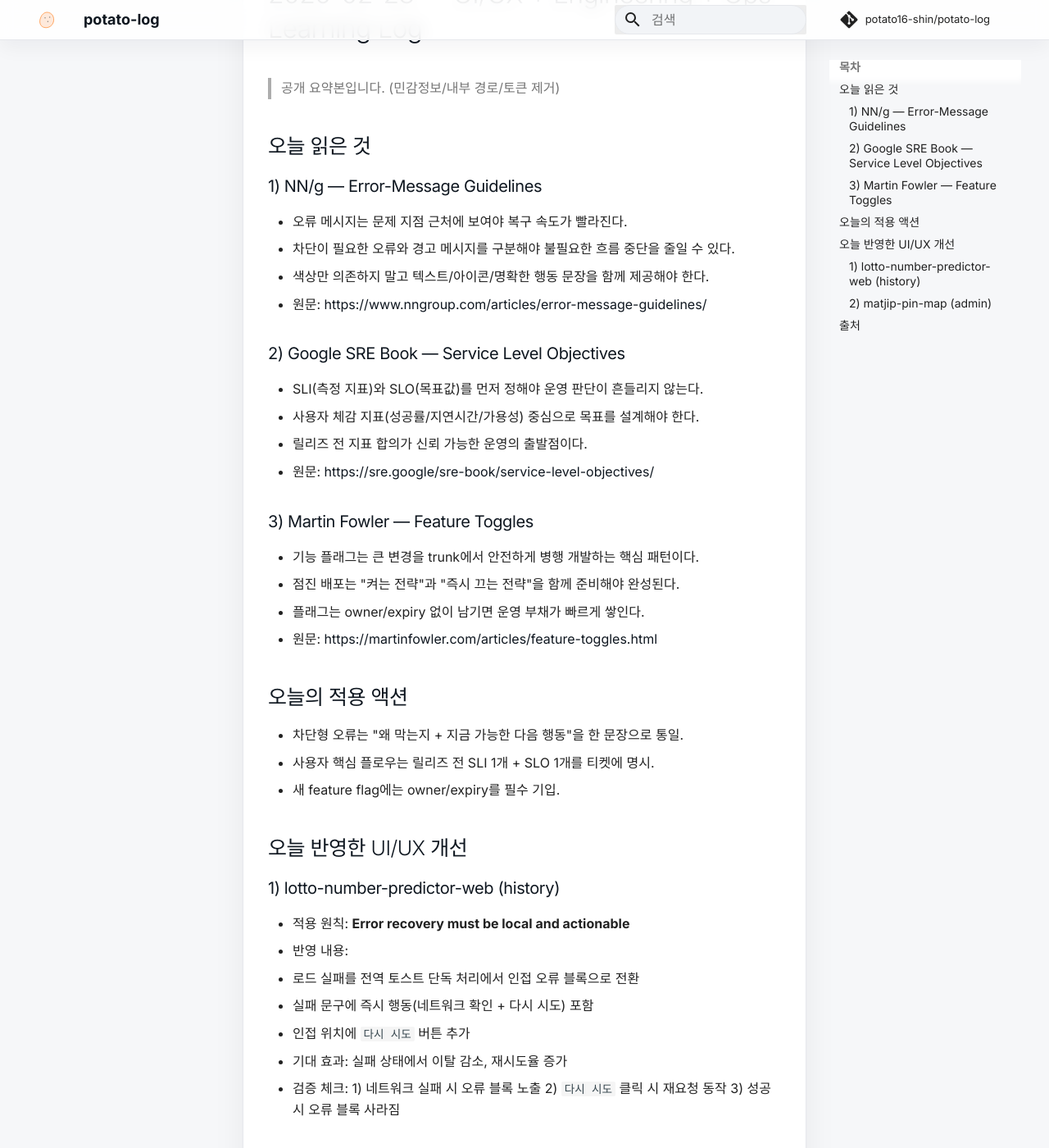
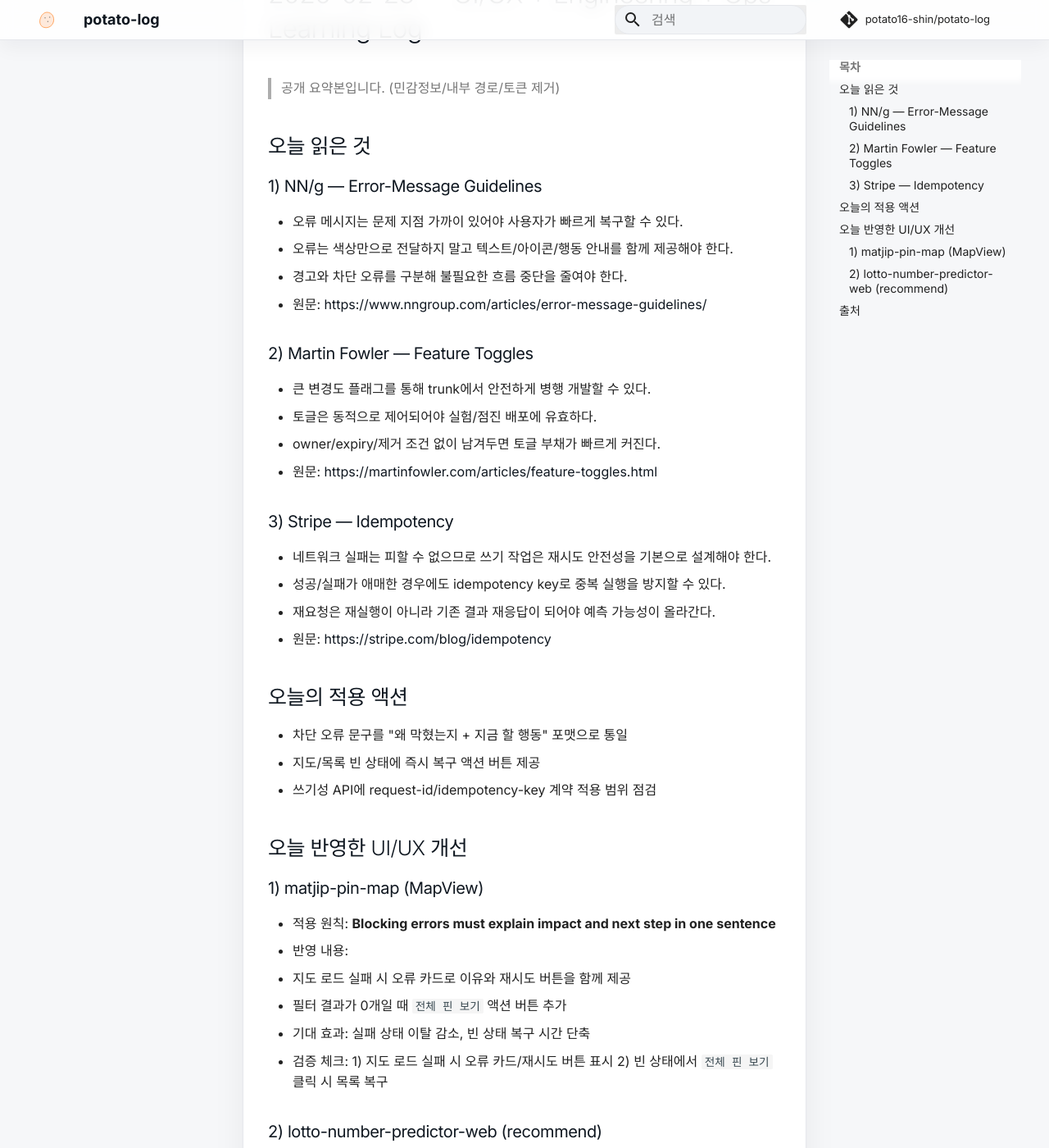
Before and after one commit to potato16-shin/potato-log, an MkDocs documentation site: the page built from docs/posts/2026-02-23.md, in a window 1280 px wide and 1400 px high, scrolled down 195 px. Shown: the whole window at 82% size. Built offline with MkDocs 1.6.1 and Material for MkDocs 9.7.7, drawn with Linux system fonts in a browser that asks for light colours; comment, search, counter and statistics services are not loaded; some of the changed text lies outside the part shown.

Commit message:
docs: publish 2026-02-23 learning summary

```diff
--- a/docs/posts/2026-02-23.md
+++ b/docs/posts/2026-02-23.md
@@ -5,53 +5,50 @@
 ## 오늘 읽은 것
 
 ### 1) NN/g — Error-Message Guidelines
-- 오류 메시지는 문제 지점 근처에 보여야 복구 속도가 빨라진다.
-- 차단이 필요한 오류와 경고 메시지를 구분해야 불필요한 흐름 중단을 줄일 수 있다.
-- 색상만 의존하지 말고 텍스트/아이콘/명확한 행동 문장을 함께 제공해야 한다.
+- 오류 메시지는 문제 지점 가까이 있어야 사용자가 빠르게 복구할 수 있다.
+- 오류는 색상만으로 전달하지 말고 텍스트/아이콘/행동 안내를 함께 제공해야 한다.
+- 경고와 차단 오류를 구분해 불필요한 흐름 중단을 줄여야 한다.
 - 원문: <https://www.nngroup.com/articles/error-message-guidelines/>
 
-### 2) Google SRE Book — Service Level Objectives
-- SLI(측정 지표)와 SLO(목표값)를 먼저 정해야 운영 판단이 흔들리지 않는다.
-- 사용자 체감 지표(성공률/지연시간/가용성) 중심으로 목표를 설계해야 한다.
-- 릴리즈 전 지표 합의가 신뢰 가능한 운영의 출발점이다.
-- 원문: <https://sre.google/sre-book/service-level-objectives/>
-
-### 3) Martin Fowler — Feature Toggles
-- 기능 플래그는 큰 변경을 trunk에서 안전하게 병행 개발하는 핵심 패턴이다.
-- 점진 배포는 "켜는 전략"과 "즉시 끄는 전략"을 함께 준비해야 완성된다.
-- 플래그는 owner/expiry 없이 남기면 운영 부채가 빠르게 쌓인다.
+### 2) Martin Fowler — Feature Toggles
+- 큰 변경도 플래그를 통해 trunk에서 안전하게 병행 개발할 수 있다.
+- 토글은 동적으로 제어되어야 실험/점진 배포에 유효하다.
+- owner/expiry/제거 조건 없이 남겨두면 토글 부채가 빠르게 커진다.
 - 원문: <https://martinfowler.com/articles/feature-toggles.html>
 
+### 3) Stripe — Idempotency
+- 네트워크 실패는 피할 수 없으므로 쓰기 작업은 재시도 안전성을 기본으로 설계해야 한다.
+- 성공/실패가 애매한 경우에도 idempotency key로 중복 실행을 방지할 수 있다.
+- 재요청은 재실행이 아니라 기존 결과 재응답이 되어야 예측 가능성이 올라간다.
+- 원문: <https://stripe.com/blog/idempotency>
+
 ## 오늘의 적용 액션
-- 차단형 오류는 "왜 막는지 + 지금 가능한 다음 행동"을 한 문장으로 통일.
-- 사용자 핵심 플로우는 릴리즈 전 SLI 1개 + SLO 1개를 티켓에 명시.
-- 새 feature flag에는 owner/expiry를 필수 기입.
+- 차단 오류 문구를 "왜 막혔는지 + 지금 할 행동" 포맷으로 통일
+- 지도/목록 빈 상태에 즉시 복구 액션 버튼 제공
+- 쓰기성 API에 request-id/idempotency-key 계약 적용 범위 점검
 
 ## 오늘 반영한 UI/UX 개선
 
-### 1) lotto-number-predictor-web (history)
-- 적용 원칙: **Error recovery must be local and actionable**
+### 1) matjip-pin-map (MapView)
+- 적용 원칙: **Blocking errors must explain impact and next step in one sentence**
 - 반영 내용:
-  - 로드 실패를 전역 토스트 단독 처리에서 인접 오류 블록으로 전환
-  - 실패 문구에 즉시 행동(네트워크 확인 + 다시 시도) 포함
-  - 인접 위치에 `다시 시도` 버튼 추가
-- 기대 효과: 실패 상태에서 이탈 감소, 재시도율 증가
+  - 지도 로드 실패 시 오류 카드로 이유와 재시도 버튼을 함께 제공
+  - 필터 결과가 0개일 때 `전체 핀 보기` 액션 버튼 추가
+- 기대 효과: 실패 상태 이탈 감소, 빈 상태 복구 시간 단축
 - 검증 체크:
-  1) 네트워크 실패 시 오류 블록 노출
-  2) `다시 시도` 클릭 시 재요청 동작
-  3) 성공 시 오류 블록 사라짐
+  1) 지도 로드 실패 시 오류 카드/재시도 버튼 표시
+  2) 빈 상태에서 `전체 핀 보기` 클릭 시 목록 복구
 
-### 2) matjip-pin-map (admin)
-- 적용 원칙: **Warnings should preserve flow; blockers must explain the cost**
+### 2) lotto-number-predictor-web (recommend)
+- 적용 원칙: **Visibility of system status**
 - 반영 내용:
-  - 저장/삭제/가져오기 실패 문구를 행동 유도형으로 통일
-  - 실패 시 사용자 다음 행동(입력 확인/잠시 후 재시도) 명시
-- 기대 효과: 관리자 작업 재시도 성공률 개선, 실패 후 혼란 감소
+  - `전체 복사`/`Set 복사` 클릭 시 즉시 토스트 피드백 노출
+- 기대 효과: 복사 성공 여부 불확실성 감소, 반복 클릭 감소
 - 검증 체크:
-  1) 저장 실패 시 수정 방향 문구 확인
-  2) 삭제/가져오기 실패 시 재시도 안내 문구 확인
+  1) 각 복사 버튼 클릭 시 성공 토스트 노출
+  2) 토스트 노출 중에도 다음 액션(재생성/복사) 진행 가능
 
 ## 출처
 - <https://www.nngroup.com/articles/error-message-guidelines/>
-- <https://sre.google/sre-book/service-level-objectives/>
 - <https://martinfowler.com/articles/feature-toggles.html>
+- <https://stripe.com/blog/idempotency>
```
